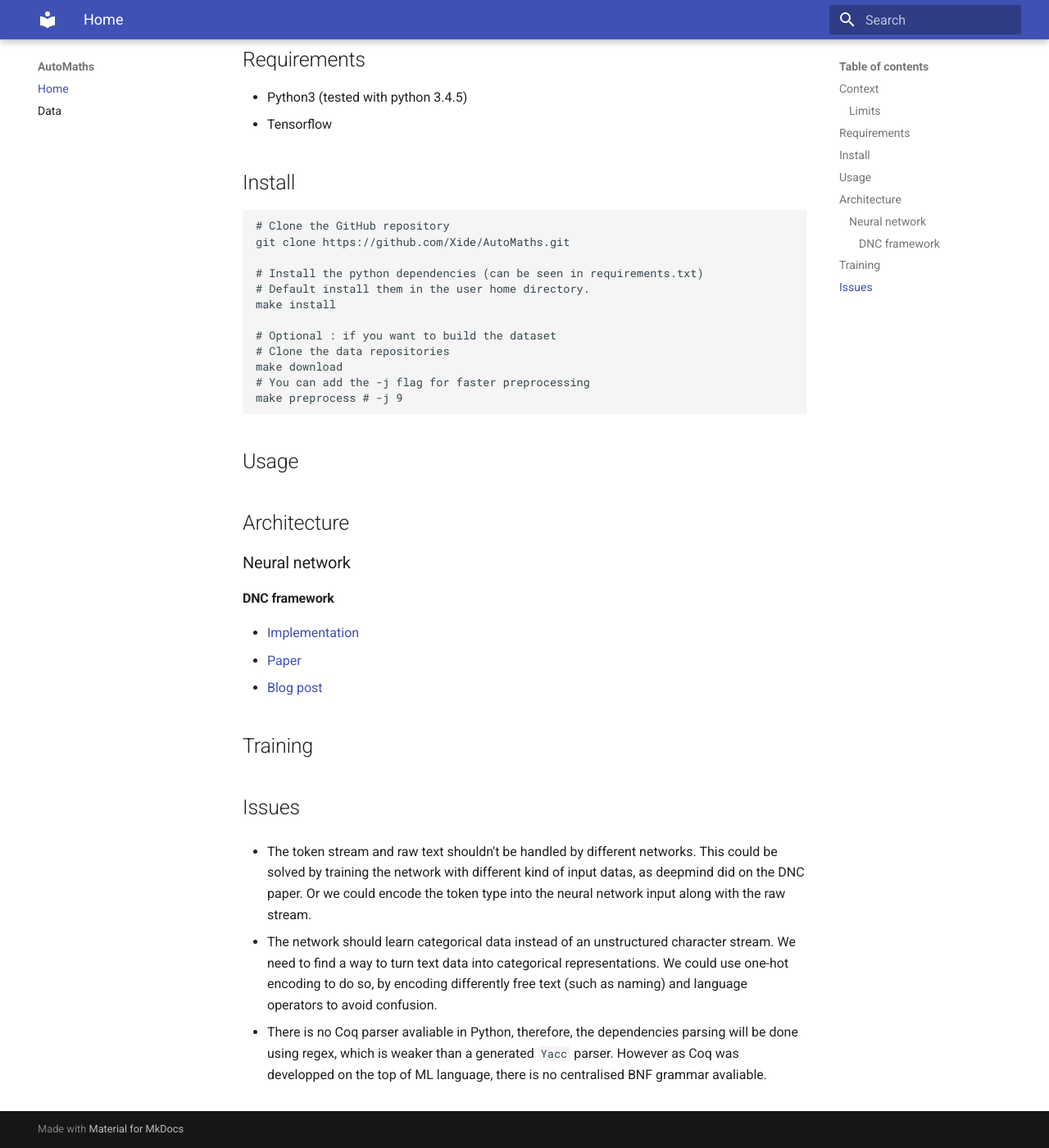
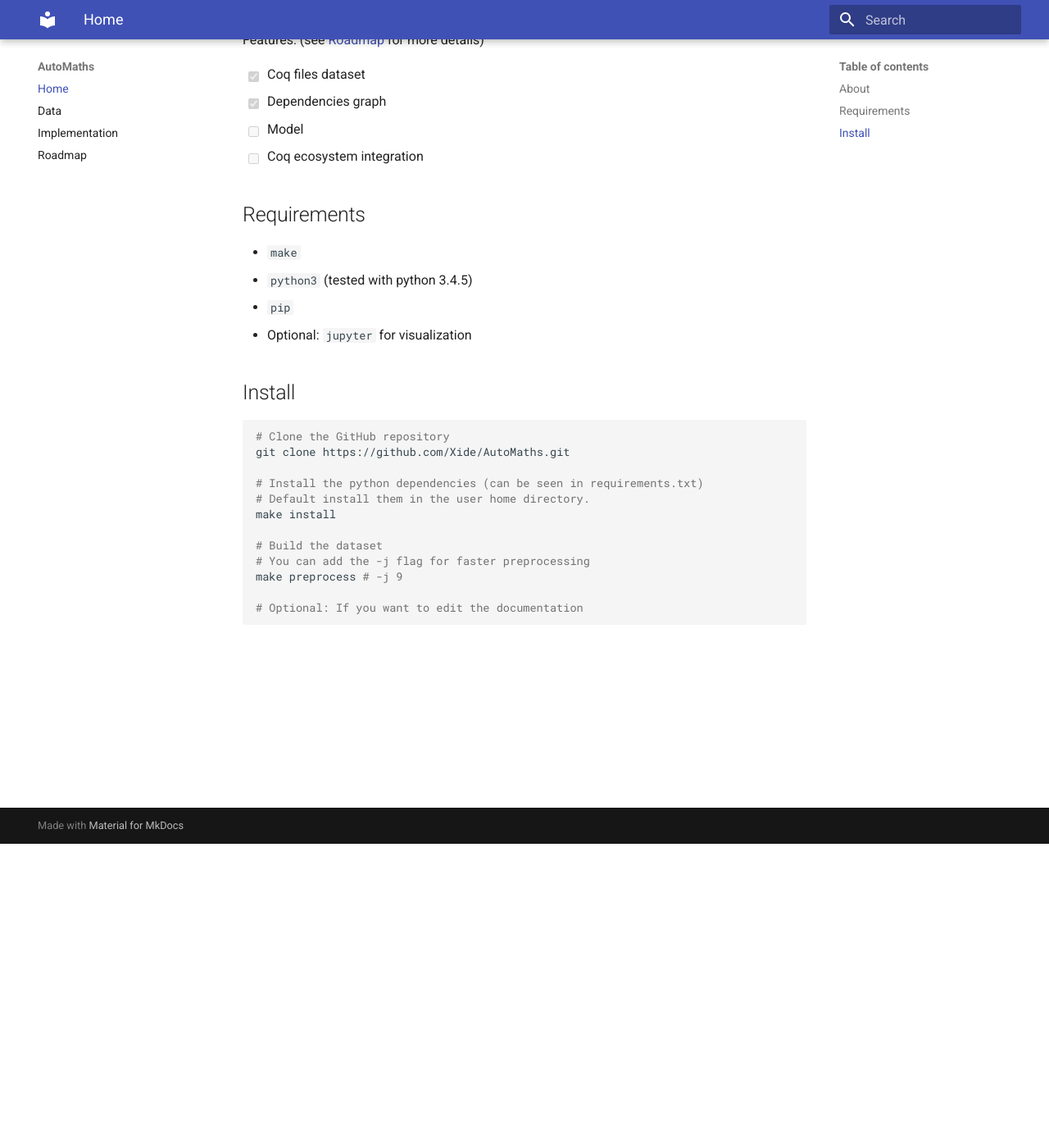
Before and after one commit to Xide/AutoMaths, an MkDocs documentation site: the page built from docs/index.md, in a window 1280 px wide and 1400 px high, scrolled down 371 px. Shown: the whole window at 82% size. Built offline with MkDocs 1.6.1 and Material for MkDocs 9.7.7, drawn with Linux system fonts in a browser that asks for light colours; old or Windows-style settings are respelled for this version of MkDocs; some of the changed text lies outside the part shown.

Commit message:
added details to the documentation

````diff
--- a/docs/index.md
+++ b/docs/index.md
@@ -2,18 +2,26 @@
 
 [![Build Status](https://travis-ci.org/Xide/AutoMaths.svg?branch=master)](https://travis-ci.org/Xide/AutoMaths)
 
-## Context
+## About
 
 The AutoMaths project aim to create an helper for automated theorem proving using Coq.
 
+This repository contain the sources used to create the dataset, for more details
+about this check out the [Data page](./data.md).
 
-### Limits
+Features: (see [Roadmap](./roadmap.md) for more details)
 
+- [X] Coq files dataset
+- [X] Dependencies graph
+- [ ] Model
+- [ ] Coq ecosystem integration
 
 ## Requirements
 
-- Python3 (tested with python 3.4.5)
-- Tensorflow
+- `make`
+- `python3` (tested with python 3.4.5)
+- `pip`
+- Optional: `jupyter` for visualization
 
 ## Install
 
@@ -25,39 +33,10 @@
 # Default install them in the user home directory.
 make install
 
-# Optional : if you want to build the dataset
-# Clone the data repositories
-make download
+# Build the dataset
 # You can add the -j flag for faster preprocessing
 make preprocess # -j 9
+
+# Optional: If you want to edit the documentation
+
 ```
-
-## Usage
-
-## Architecture
-
-
-### Neural network
-#### DNC framework
-- [Implementation](https://github.com/deepmind/dnc)
-- [Paper](https://www.nature.com/articles/nature20101.epdf?author_access_token=ImTXBI8aWbYxYQ51Plys8NRgN0jAjWel9jnR3ZoTv0MggmpDmwljGswxVdeocYSurJ3hxupzWuRNeGvvXnoO8o4jTJcnAyhGuZzXJ1GEaD-Z7E6X_a9R-xqJ9TfJWBqz)
-- [Blog post](https://deepmind.com/blog/differentiable-neural-computers/)
-
-## Training
-
-## Issues
-
-- The token stream and raw text shouldn't be handled by different networks.
-This could be solved by training the network with different kind of input datas,
-as deepmind did on the DNC paper. Or we could encode the token type into the
-neural network input along with the raw stream.
-
-- The network should learn categorical data instead of an unstructured character
-stream. We need to find a way to turn text data into categorical representations.
-We could use one-hot encoding to do so, by encoding differently free text (such
-  as naming) and language operators to avoid confusion.
-
-- There is no Coq parser avaliable in Python, therefore, the dependencies parsing
-will be done using regex, which is weaker than a generated `Yacc` parser. However
-as Coq was developped on the top of ML language, there is no centralised BNF grammar
-avaliable.
--- a/docs_requirements.txt
+++ b/docs_requirements.txt
@@ -1,2 +1,3 @@
 mkdocs
 mkdocs-material
+pymdown-extensions
--- a/mkdocs.yml
+++ b/mkdocs.yml
@@ -3,3 +3,20 @@
 pages:
   - Home: index.md
   - Data: data.md
+  - Implementation: implementation.md
+  - Roadmap: roadmap.md
+
+markdown_extensions:
+  - pymdownx.arithmatex
+  - pymdownx.betterem(smart_enable=all)
+  - pymdownx.caret
+  - pymdownx.critic
+  - pymdownx.emoji:
+      emoji_generator: !!python/name:pymdownx.emoji.to_svg
+  - pymdownx.inlinehilite
+  - pymdownx.magiclink
+  - pymdownx.mark
+  - pymdownx.smartsymbols
+  - pymdownx.superfences
+  - pymdownx.tasklist(custom_checkbox=true)
+  - pymdownx.tilde
````
Also changed, not shown: docs/data.md (+36 -24 lines), docs/implementation.md (added, +88 -0 lines), docs/roadmap.md (added, +35 -0 lines).
